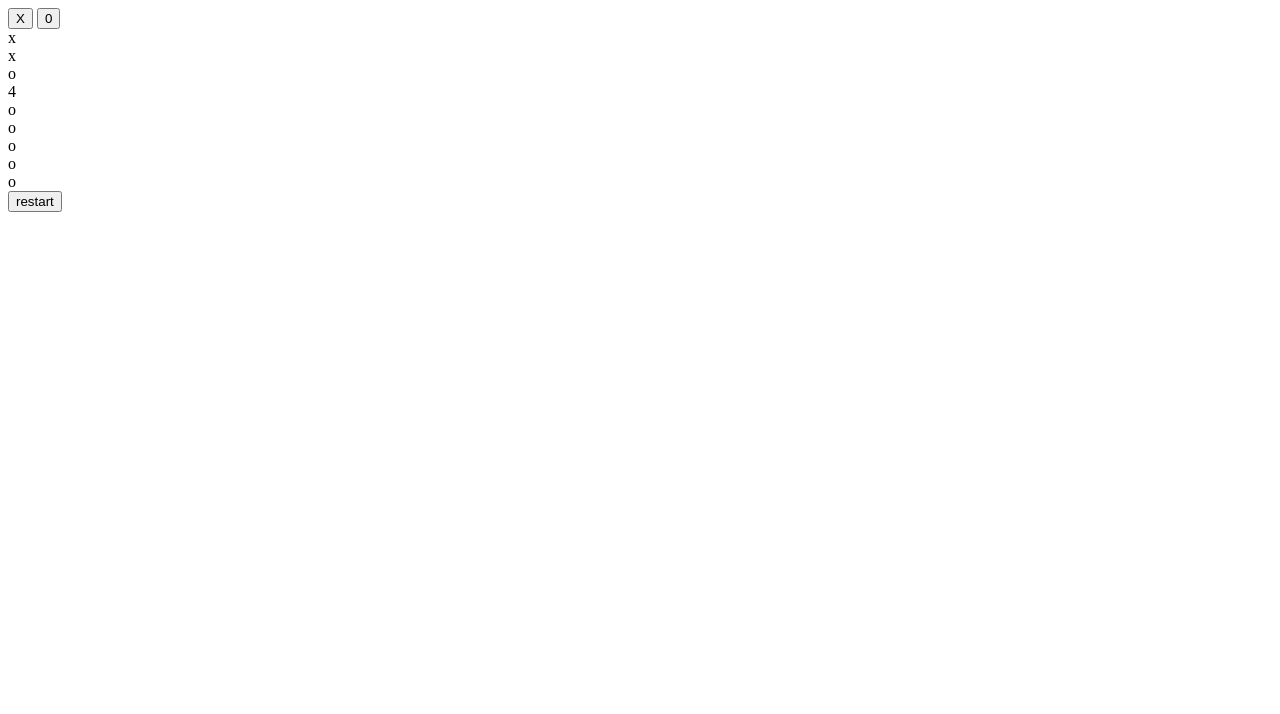
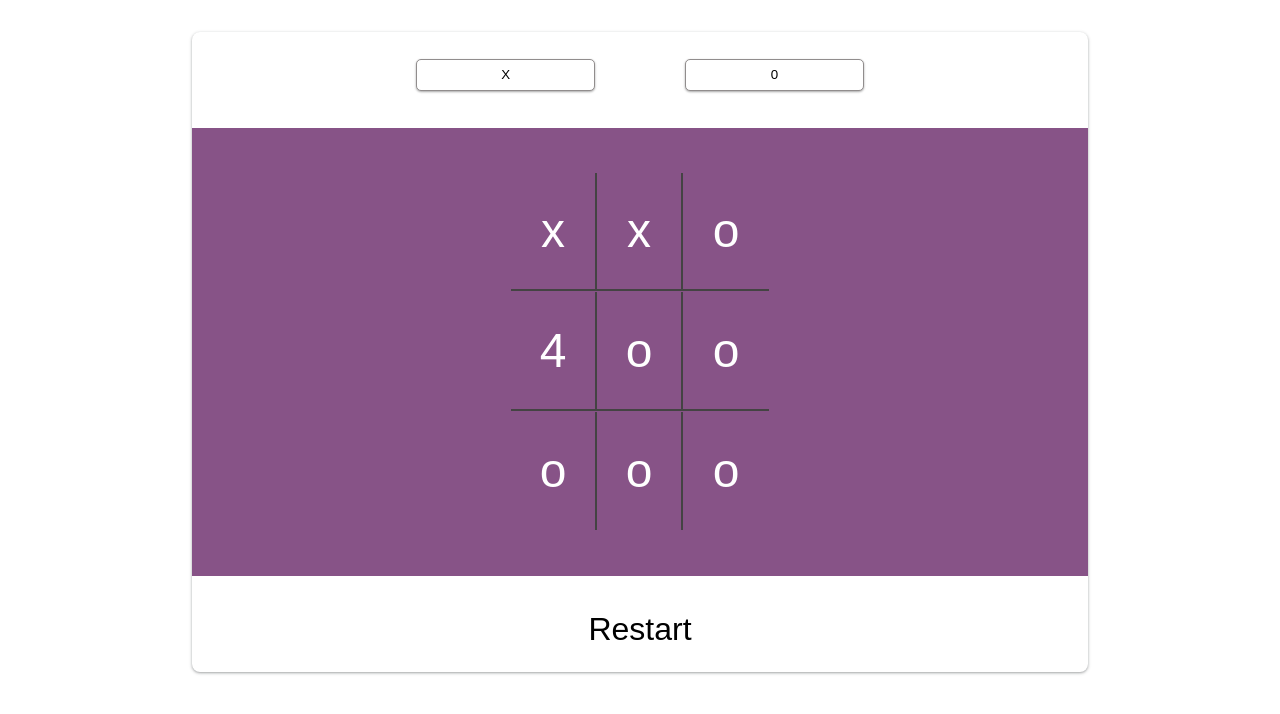
Before and after one commit to abhi14112/Tic-tac-toe, a plain HTML site: page index.html in a window 1280 px wide. Drawn offline with Linux system fonts and the light colour scheme.

Commit message:
css complete

```diff
--- a/index.html
+++ b/index.html
@@ -14,6 +14,7 @@
                 <button id="player-o">0</button>
             </div>
             <div class="board">
+                <div class="boxes">
                 <div class="box-1">x</div>
                 <div class="box-2">x</div>
                 <div class="box-3">o</div>
@@ -23,9 +24,10 @@
                 <div class="box-7">o</div>
                 <div class="box-8">o</div>
                 <div class="box-9">o</div>
+                </div>
             </div>
             <div class="restart">
-                <button id="restart">restart</button>
+                <button id="restart">Restart</button>
             </div>
         </div>
     </div>
--- a/style.css
+++ b/style.css
@@ -0,0 +1,126 @@
+*
+{
+    margin: 0;
+    padding: 0;
+    box-sizing: border-box;
+}
+.wrapper
+{
+    width: 100vw;
+    height: 100vh;
+}
+.container
+{
+    min-width: 500px;
+    width: 70%;
+    height: 80%;
+    border-radius: 8px;
+    box-shadow: rgba(60, 64, 67, 0.3) 0px 1px 2px 0px, rgba(60, 64, 67, 0.15) 0px 1px 3px 1px;
+    margin: 2rem auto;
+    display: flex;
+    flex-direction: column;
+    justify-content: space-around;
+    align-items: center;
+}
+.players
+{
+    margin-top: 1rem;
+    margin-bottom: 1rem;
+    width: 50%;
+    display: flex;
+    height: 10%;
+    justify-content: space-between;
+    height: 2rem;
+    align-items: center;
+}
+#player-x
+{
+    height: 100%;
+    border-radius: 5px;
+    width: 40%;
+    background-color: white;
+    border: 1px solid rgb(145, 141, 141);
+    box-shadow: 0 1px 3px rgba(0,0,0,0.12), 0 1px 2px rgba(0,0,0,0.24);
+
+}
+#player-x:hover
+{
+    border-color: rgb(27, 94, 240);
+}
+#player-o
+{
+
+    height: 100%;
+    background-color: white;
+    border: 1px solid rgb(145, 141, 141);
+    box-shadow: 0 1px 3px rgba(0,0,0,0.12), 0 1px 2px rgba(0,0,0,0.24);
+    border-radius: 5px;
+    width: 40%;
+}
+#player-o:hover
+{
+    border-color: rgb(27, 94, 240);
+}
+
+.board
+{
+    background-color: rgba(85, 11, 85, 0.701);
+    width: 100%;
+    height: 70%;
+    display: flex;
+    align-items: center;
+    justify-content: center;
+}
+.boxes
+{
+    width: 30%;
+    height: 80%;
+    display: flex;
+    flex-wrap: wrap;
+    justify-content: center;
+}
+.boxes div
+{
+    padding:1rem ;
+    color: white;
+    font-family: sans-serif;
+    display: flex;
+    justify-content: center;
+    align-items: center;
+    font-size: 3rem;
+    width: 32%;
+    height: 33%;
+}
+.box-1,.box-2,.box-4,.box-5
+{
+    border-right: 2px solid rgb(68, 67, 67);
+    border-bottom: 2px solid rgb(68, 67, 67);
+}
+.box-7,.box-8
+{
+    border-right: 2px solid rgb(68, 67, 67);
+}
+.box-3,.box-6
+{
+    border-bottom: 2px solid rgb(68, 67, 67);
+}
+button
+{
+    cursor: pointer;
+}
+
+.restart
+{
+    width: 50%;
+    background-color: white;
+    height:10% ;
+    display: flex;
+    justify-content: center;
+}
+#restart
+{
+    background-color: transparent;
+    border: none;
+    font-size: 2rem;
+    cursor: pointer;
+}
```
